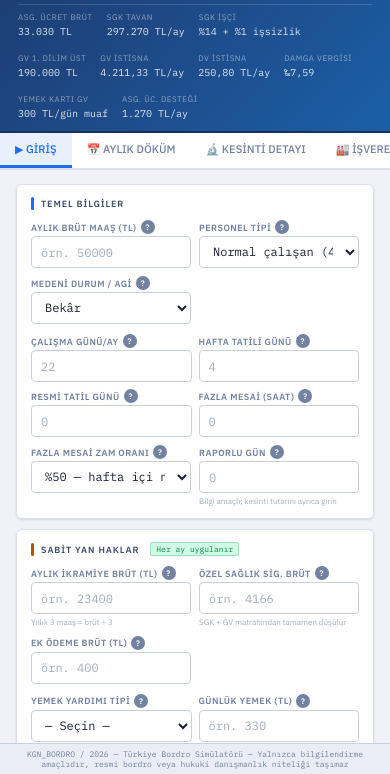
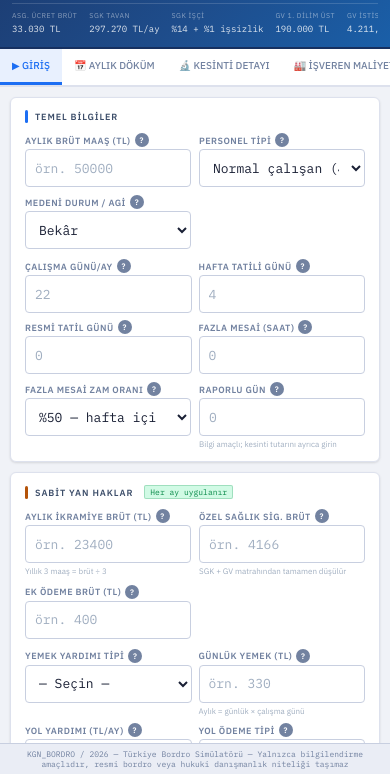
Before and after one commit to MithrandirKT/KGN_Brd, a plain HTML site: page index.html in a window 390 px wide. Shown: the part 70-844 px from the top of the page. Drawn offline with Linux system fonts and the light colour scheme.

Commit message:
style: add mobile responsiveness and iOS 100svh fix
- Fix iOS Safari 100vh address-bar clipping with 100svh fallback
- Add touch-action: manipulation to remove 300ms tap delay
- Add @media (max-width: 480px) block: larger touch targets, readable
  font sizes, scrollable header params strip, bigger form inputs

Co-Authored-By: Claude Sonnet 4.6 <noreply@anthropic.com>

```diff
--- a/css/style.css
+++ b/css/style.css
@@ -84,6 +84,8 @@ html, body {
   color: var(--tx);
   font-family: var(--font);
   font-size: 13px;
+  /* iOS'ta 300ms gecikmeyi kaldırır */
+  touch-action: manipulation;
 }
 
 ::-webkit-scrollbar        { width: 6px; height: 6px; }
@@ -92,7 +94,7 @@ html, body {
 
 /* ── Sayfa Düzeni ───────────────────────────────────────────────────────── */
 
-.app  { display: flex; flex-direction: column; height: 100vh; overflow: hidden; }
+.app  { display: flex; flex-direction: column; height: 100vh; height: 100svh; overflow: hidden; }
 .hdr  { background: linear-gradient(135deg, #1c3a6e, #1e4d8c 55%, #1a5fa8); border-bottom: 2px solid #163060; padding: 10px 18px; flex-shrink: 0; box-shadow: 0 2px 8px rgba(28,58,110,.4); }
 .tab-bar { background: var(--bg2); border-bottom: 2px solid var(--bdr); display: flex; flex-shrink: 0; overflow-x: auto; }
 .main { flex: 1; overflow: hidden; display: flex; flex-direction: column; }
@@ -400,3 +402,57 @@ tbody tr.tot td.tl     { background: var(--bg5); }
   padding: 5px 18px; font-size: 8px; color: var(--tx3);
   text-align: center; flex-shrink: 0; font-family: var(--mono);
 }
+
+/* ── Mobil Uyumluluk ────────────────────────────────────────────────────── */
+
+@media (max-width: 480px) {
+  html, body { font-size: 12px; }
+
+  .hdr { padding: 8px 12px; }
+  .brand-name { font-size: 14px; }
+  .brand-tag  { font-size: 8px; margin-left: 5px; }
+
+  /* Header parametreleri kaydırılabilir şerit */
+  .params {
+    gap: 8px 12px;
+    overflow-x: auto;
+    flex-wrap: nowrap;
+    padding-bottom: 4px;
+    -webkit-overflow-scrolling: touch;
+  }
+  .params > div { flex-shrink: 0; }
+  .pk { font-size: 7px; }
+  .pv { font-size: 9px; }
+
+  /* Tab bar */
+  .tab-btn { padding: 10px 12px; font-size: 10px; }
+
+  /* Pane iç boşluk */
+  .pane { padding: 10px 10px; }
+
+  /* Form alanları — daha büyük dokunma hedefi */
+  .field input,
+  .field select { height: 38px; font-size: 13px; }
+
+  .field label { font-size: 9px; }
+
+  /* Butonlar */
+  .btn-p, .btn-o { padding: 8px 14px; font-size: 11px; }
+
+  /* Prim girişleri */
+  .prim-ay input { height: 34px; font-size: 12px; }
+
+  /* Özet kartları */
+  .crd-val { font-size: 13px; }
+  .cg-wrap { grid-template-columns: repeat(auto-fit, minmax(100px, 1fr)); }
+
+  /* Tablo font büyütme */
+  table { font-size: 10px; }
+  thead th { font-size: 8px; padding: 5px 6px; }
+  tbody td  { font-size: 10px; padding: 5px 6px; }
+
+  /* Tooltip: hover yerine focus ile çalışsın */
+  .help:focus .tt,
+  .help:active .tt { display: block; }
+  .tt { width: 200px; font-size: 10px; }
+}
```
